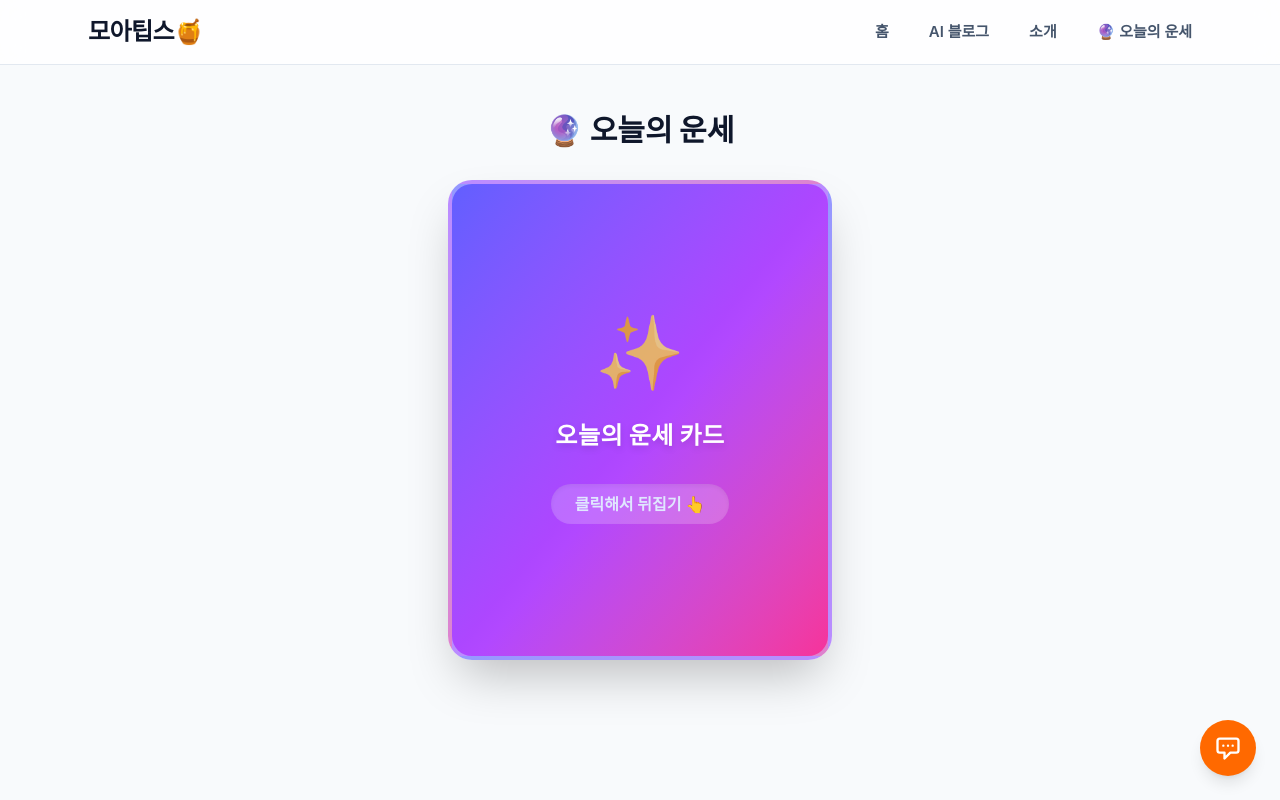
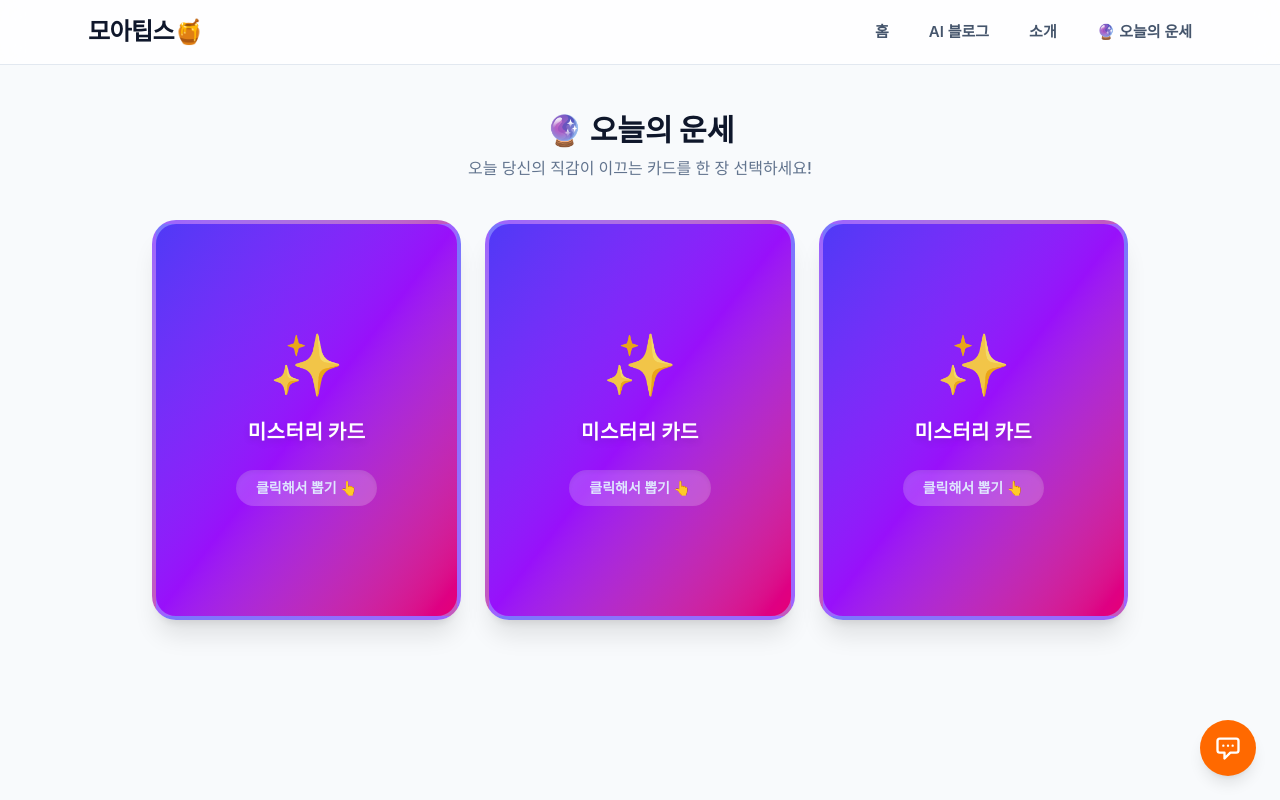
Before and after one commit to shomia-biz/vibe-local-info, a Next.js app: page /fortune in a window 1280 px wide. Built offline with nearby package versions, Linux system fonts and the light colour scheme; a web font is replaced by a local one.

Commit message:
feat: add 3-card flip interaction to fortune page to increase dwell time

```diff
--- a/public/data/today_fortune.json
+++ b/public/data/today_fortune.json
@@ -1,6 +1,23 @@
 {
     "date": "2026-05-25",
-    "general": "오늘은 비효율을 줄이고 시스템을 정비하기에 아주 좋은 날입니다. 주변의 사소한 변화가 큰 행운을 불러올 수 있으니 주의 깊게 살펴보세요.",
-    "lucky_item": "가성비 무선 키보드",
-    "coupang_url": "https://link.coupang.com/a/your_id?keyword=무선키보드"
+    "cards": [
+        {
+            "type": "금전운 상승 카드",
+            "general": "오늘은 뜻밖의 이익이 생기거나 좋은 소식을 들을 수 있는 날입니다. 작은 행운을 놓치지 마세요!",
+            "lucky_item": "가성비 무선 키보드",
+            "coupang_url": "https://link.coupang.com/a/your_id?keyword=무선키보드"
+        },
+        {
+            "type": "연애운 폭발 카드",
+            "general": "새로운 인연이나 반가운 연락이 올 수 있습니다. 주변 사람들에게 따뜻한 미소를 지어보세요.",
+            "lucky_item": "향기로운 디퓨저",
+            "coupang_url": "https://link.coupang.com/a/your_id?keyword=디퓨저"
+        },
+        {
+            "type": "평온한 힐링 카드",
+            "general": "바쁜 일상 속에서 나만을 위한 휴식이 필요한 날입니다. 커피 한 잔의 여유가 큰 힘이 될 것입니다.",
+            "lucky_item": "감성 무드등",
+            "coupang_url": "https://link.coupang.com/a/your_id?keyword=무드등"
+        }
+    ]
 }
--- a/src/app/fortune/page.tsx
+++ b/src/app/fortune/page.tsx
@@ -2,17 +2,22 @@
 
 import React, { useEffect, useState } from 'react';
 
-interface FortuneData {
-  date: string;
+interface FortuneCardData {
+  type: string;
   general: string;
   lucky_item: string;
   coupang_url: string;
 }
 
+interface FortuneData {
+  date: string;
+  cards?: FortuneCardData[];
+}
+
 export default function FortunePage() {
   const [fortuneData, setFortuneData] = useState<FortuneData | null>(null);
   const [isLoading, setIsLoading] = useState(true);
-  const [isFlipped, setIsFlipped] = useState(false);
+  const [selectedIndex, setSelectedIndex] = useState<number | null>(null);
 
   useEffect(() => {
     fetch('/data/today_fortune.json?t=' + Date.now())
@@ -30,59 +35,82 @@ export default function FortunePage() {
       });
   }, []);
 
+  const handleCardClick = (index: number) => {
+    if (selectedIndex === null) {
+      setSelectedIndex(index);
+    }
+  };
+
   return (
-    <main className="max-w-4xl mx-auto px-4 sm:px-6 py-12 min-h-[60vh]">
-      <h1 className="text-3xl font-extrabold text-slate-900 mb-8 text-center">🔮 오늘의 운세</h1>
+    <main className="max-w-5xl mx-auto px-4 sm:px-6 py-12 min-h-[70vh]">
+      <h1 className="text-3xl font-extrabold text-slate-900 mb-2 text-center">🔮 오늘의 운세</h1>
 
       {isLoading ? (
-        <div className="bg-white rounded-2xl shadow-sm border border-slate-200 p-8 text-center">
-          <p className="text-slate-500 animate-pulse font-bold">운세 카드를 가져오는 중입니다...</p>
+        <div className="bg-white rounded-2xl shadow-sm border border-slate-200 p-8 text-center mt-8">
+          <p className="text-slate-500 animate-pulse font-bold">운세 카드를 섞는 중입니다...</p>
         </div>
-      ) : fortuneData ? (
-        <div className="max-w-sm mx-auto perspective-[1000px]" style={{ perspective: '1000px' }}>
+      ) : fortuneData && fortuneData.cards && fortuneData.cards.length === 3 ? (
+        <>
+          <p className="text-slate-500 text-center mb-10 font-medium">
+            {selectedIndex === null
+              ? "오늘 당신의 직감이 이끄는 카드를 한 장 선택하세요!"
+              : "당신의 선택 결과입니다."}
+          </p>
+          <div className={`grid grid-cols-1 md:grid-cols-3 gap-6 transition-all duration-700 ${selectedIndex !== null ? 'max-w-md mx-auto md:grid-cols-1' : ''}`}>
+            {fortuneData.cards.map((card, index) => {
+              const isSelected = selectedIndex === index;
+              const isHidden = selectedIndex !== null && !isSelected;
+
+              if (isHidden) return null;
+
+              return (
                 <div
-            className={`relative w-full cursor-pointer ${isFlipped ? '' : 'hover:-translate-y-2'} transition-all duration-300`}
-            onClick={() => setIsFlipped(true)}
+                  key={index}
+                  className="perspective-[1000px]"
+                  style={{ perspective: '1000px' }}
+                >
+                  <div
+                    className={`relative w-full cursor-pointer transition-all duration-700 ${selectedIndex === null ? 'hover:-translate-y-3 hover:shadow-xl' : ''}`}
+                    onClick={() => handleCardClick(index)}
                     style={{
                       transformStyle: 'preserve-3d',
-              transition: 'transform 0.8s cubic-bezier(0.4, 0.2, 0.2, 1)',
-              transform: isFlipped ? 'rotateY(180deg)' : 'rotateY(0deg)',
-              minHeight: '480px'
+                      transform: isSelected ? 'rotateY(180deg)' : 'rotateY(0deg)',
+                      minHeight: isSelected ? '520px' : '400px'
                     }}
                   >
-            {/* Front of the Card */}
+                    {/* Front of the Card (Hidden if selected) */}
                     <div
-              className="absolute top-0 left-0 w-full h-full bg-gradient-to-br from-indigo-500 via-purple-500 to-pink-500 rounded-3xl shadow-2xl border-4 border-indigo-200/50 p-10 text-center flex flex-col items-center justify-center"
+                      className="absolute top-0 left-0 w-full h-full bg-gradient-to-br from-indigo-600 via-purple-600 to-pink-600 rounded-3xl shadow-xl border-4 border-indigo-300/50 p-8 text-center flex flex-col items-center justify-center"
                       style={{ backfaceVisibility: 'hidden' }}
                     >
-              <div className="text-7xl mb-8 animate-pulse">✨</div>
-              <h2 className="text-2xl font-black text-white mb-2 tracking-wide drop-shadow-md">
-                오늘의 운세 카드
+                      <div className="text-6xl mb-6 opacity-90">✨</div>
+                      <h2 className="text-xl font-black text-white mb-2 tracking-wide drop-shadow-md">
+                        미스터리 카드
                       </h2>
-              <p className="text-indigo-100 mt-6 font-bold bg-white/20 px-6 py-2 rounded-full shadow-inner">
-                클릭해서 뒤집기 👆
+                      <p className="text-indigo-100 mt-4 text-sm font-bold bg-white/20 px-5 py-2 rounded-full shadow-inner">
+                        클릭해서 뽑기 👆
                       </p>
                     </div>
 
-            {/* Back of the Card */}
+                    {/* Back of the Card (Visible if selected) */}
                     <div
-              className="absolute top-0 left-0 w-full h-full bg-white rounded-3xl shadow-2xl border border-slate-200 p-8 text-center flex flex-col justify-between"
+                      className="absolute top-0 left-0 w-full h-full bg-white rounded-3xl shadow-2xl border-2 border-indigo-100 p-8 text-center flex flex-col justify-between"
                       style={{ backfaceVisibility: 'hidden', transform: 'rotateY(180deg)' }}
                     >
                       <div>
-                <div className="mb-6 inline-block px-4 py-1.5 bg-indigo-50 text-indigo-700 rounded-full text-xs font-black tracking-wide">
-                  {fortuneData.date} 운세
+                        <div className="mb-4 inline-block px-4 py-1.5 bg-indigo-50 text-indigo-700 rounded-full text-xs font-black tracking-wide">
+                          {fortuneData.date} | {card.type}
                         </div>
                         <p className="text-lg font-bold text-slate-800 leading-relaxed mb-6 break-keep">
-                  "{fortuneData.general}"
+                          "{card.general}"
                         </p>
                       </div>
 
                       <div className="bg-gradient-to-br from-slate-50 to-slate-100 rounded-2xl p-6 border border-slate-200/60 mt-auto">
                         <h3 className="text-xs font-black text-slate-400 mb-2 tracking-widest">🍀 오늘의 럭키 아이템</h3>
-                <p className="text-xl font-black text-rose-500 mb-6">{fortuneData.lucky_item}</p>
+                        <p className="text-xl font-black text-rose-500 mb-6">{card.lucky_item}</p>
                         <a
-                  href={fortuneData.coupang_url}
+                          href={card.coupang_url}
                           target="_blank"
                           rel="noopener noreferrer"
                           className="inline-block w-full px-6 py-3.5 bg-rose-500 text-white font-black rounded-xl shadow-lg shadow-rose-200 hover:bg-rose-600 transition-colors text-sm"
@@ -97,9 +125,23 @@ export default function FortunePage() {
                     </div>
                   </div>
                 </div>
+              );
+            })}
+          </div>
+          {selectedIndex !== null && (
+            <div className="mt-8 text-center animate-fade-in">
+              <button
+                onClick={() => setSelectedIndex(null)}
+                className="px-6 py-2.5 bg-slate-100 text-slate-600 font-bold rounded-full hover:bg-slate-200 transition-colors shadow-sm"
+              >
+                다른 카드 다시 뽑기 🔄
+              </button>
+            </div>
+          )}
+        </>
       ) : (
-        <div className="bg-white rounded-2xl shadow-sm border border-slate-200 p-8 text-center">
-          <p className="text-slate-600 font-medium">아직 오늘의 운세가 준비되지 않았습니다. 잠시 후 다시 확인해주세요!</p>
+        <div className="bg-white rounded-2xl shadow-sm border border-slate-200 p-8 text-center mt-8">
+          <p className="text-slate-600 font-medium">아직 오늘의 운세가 준비되지 않았습니다. (데이터 업데이트 중)</p>
         </div>
       )}
     </main>
```
Also changed, not shown: 1 other file (tests, documents, lock files or other folders). Lines whose indentation alone changed are shown as unchanged.
